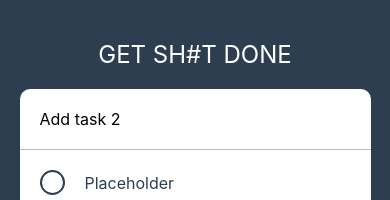
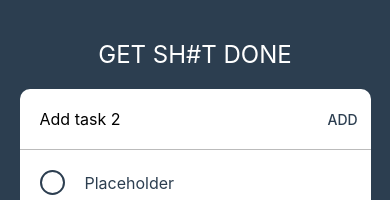
Before and after one commit to Technigo/project-react-native-app, a React Native app: screen / in a window 390 px wide. Shown: the top 200 px of the page. Built offline with nearby package versions, Linux system fonts and the light colour scheme.

Commit message:
added button to NewTodo, updated some styling

```diff
--- a/NewTodo.js
+++ b/NewTodo.js
@@ -4,18 +4,50 @@ import styled from 'styled-components/native'
 export const NewTodo = () => {
   const [newTodo, setNewTodo] = useState('')
 
+  const handleSubmit = event => {
+    event.preventDefault()
+  }
+
   return (
-    <Input
-      value={newTodo}
-      onChangeText={text => setNewTodo(text)}
-      placeholder='Add task 2'
-    />
+    <Container>
+      <Input
+        value={newTodo}
+        onChangeText={text => setNewTodo(text)}
+        placeholder='Add task 2'
+      />
+      <Button
+        onPress={handleSubmit}
+        disabled={newTodo.length < 3 || newTodo.length > 20 ? true : false}
+      >
+        <ButtonText>ADD</ButtonText>
+      </Button>
+    </Container>
   )
 }
 
+const Container = styled.View`
+  flex-direction: row;
+  justify-content: space-between;
+  align-items: center;
+  padding: 0;
+  border-bottom-width: 1px;
+  border-bottom-color: #bbb;
+`
+
 const Input = styled.TextInput`
   padding: 20px;
-  border-bottom-width: 1px;
-  border-bottom-color: #bbb;
   font-size: 16px;
   `
+
+const Button = styled.TouchableOpacity`
+  border: none;
+  font-size: 14px;
+  padding: 20px;
+  text-align: center;
+  background: transparent;
+`
+
+const ButtonText = styled.Text`
+  color: #2c3e50;
+  font-weight: 500;
+`
```
